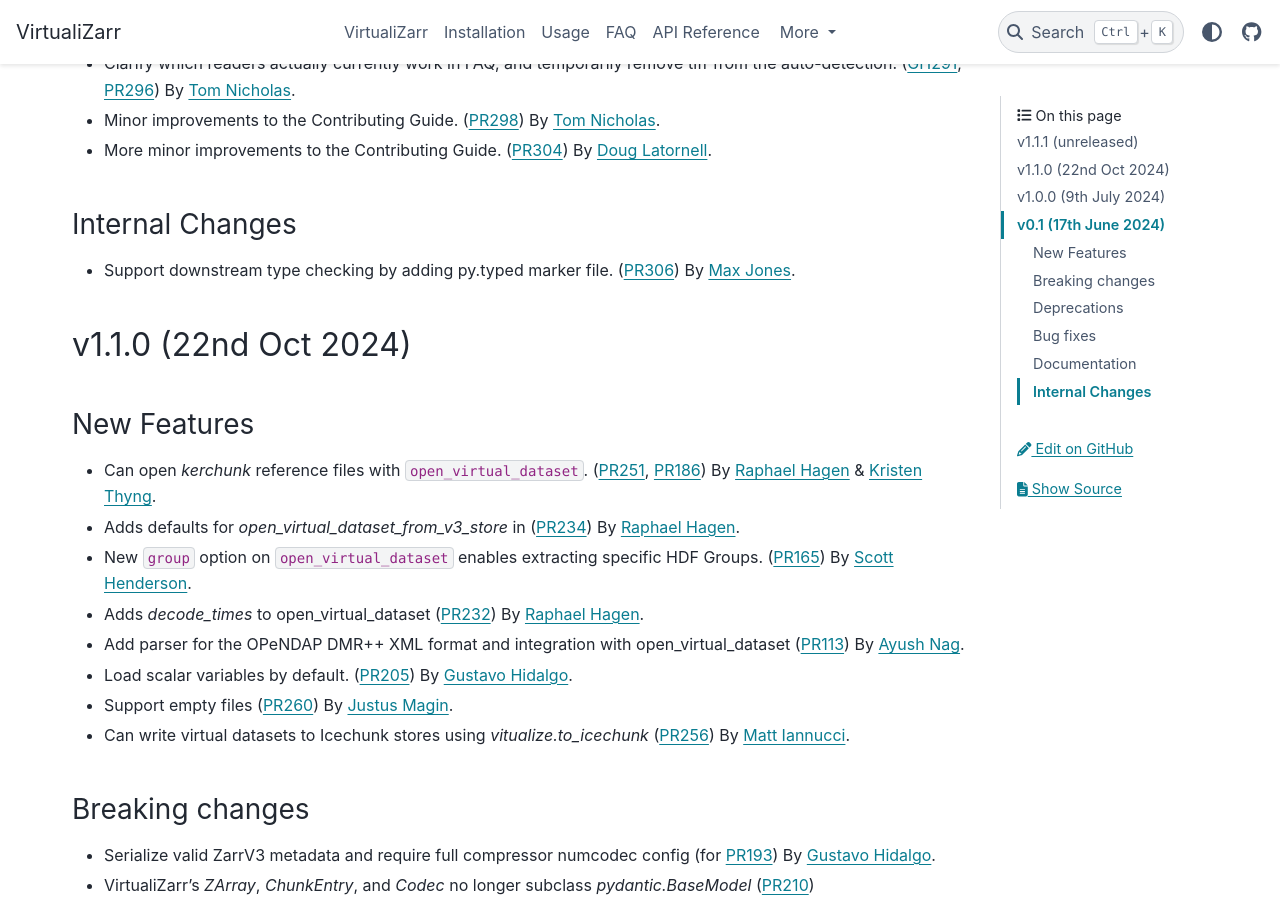
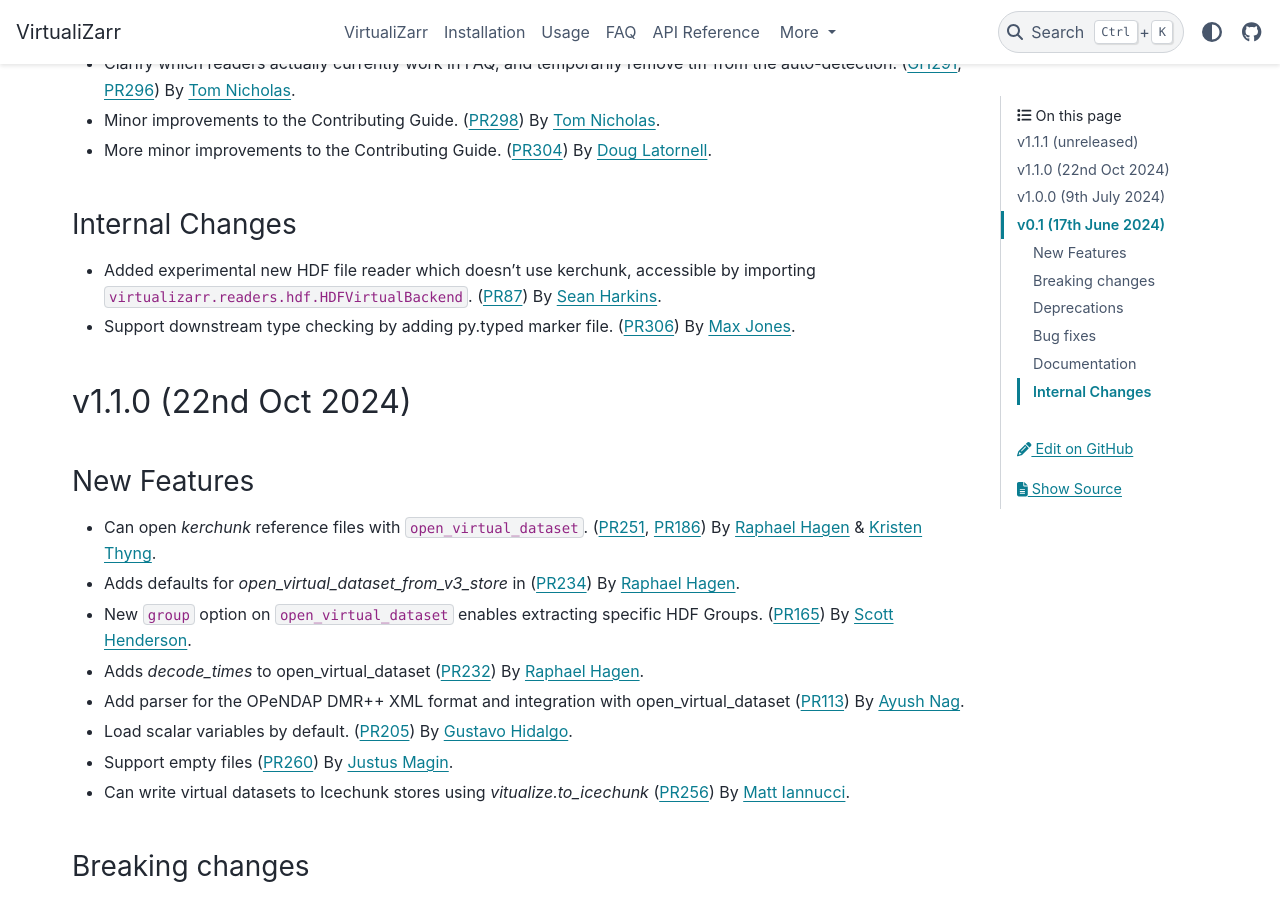
Before and after one commit to zarr-developers/VirtualiZarr, a Sphinx documentation site: the page built from docs/releases.rst, in a window 1280 px wide and 900 px high, scrolled down 825 px. Built offline with Sphinx 7.4.7 and the PyData theme 0.15.4, drawn with Linux system fonts in a browser that asks for light colours.

Commit message:
release note for #87 (#307)

```diff
--- a/docs/releases.rst
+++ b/docs/releases.rst
@@ -43,6 +43,8 @@
 Internal Changes
 ~~~~~~~~~~~~~~~~
 
+- Added experimental new HDF file reader which doesn't use kerchunk, accessible by importing ``virtualizarr.readers.hdf.HDFVirtualBackend``.
+  (:pull:`87`) By `Sean Harkins <https://github.com/sharkinsspatial>`_.
 - Support downstream type checking by adding py.typed marker file.
   (:pull:`306`) By `Max Jones <https://github.com/maxrjones>`_.
 
```
